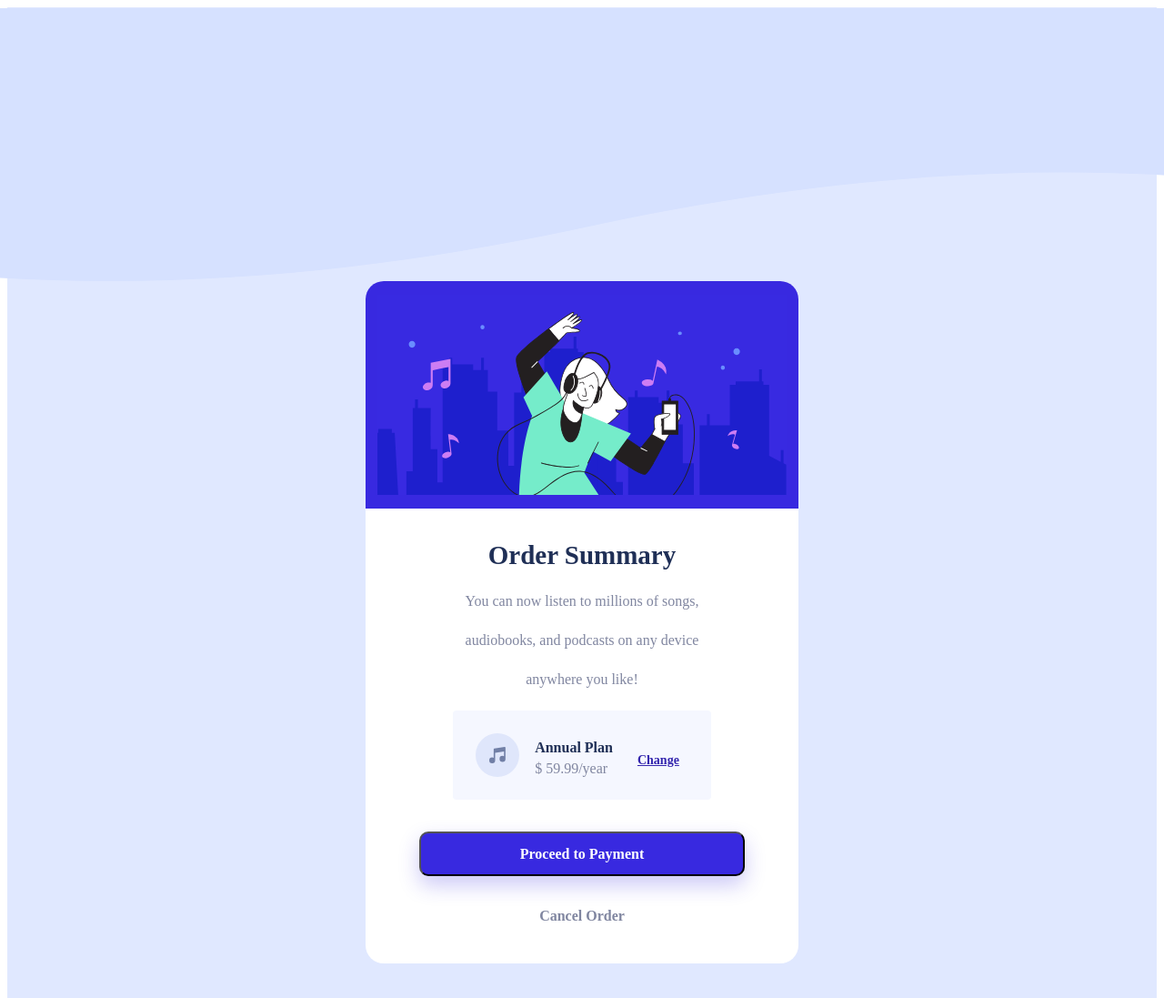
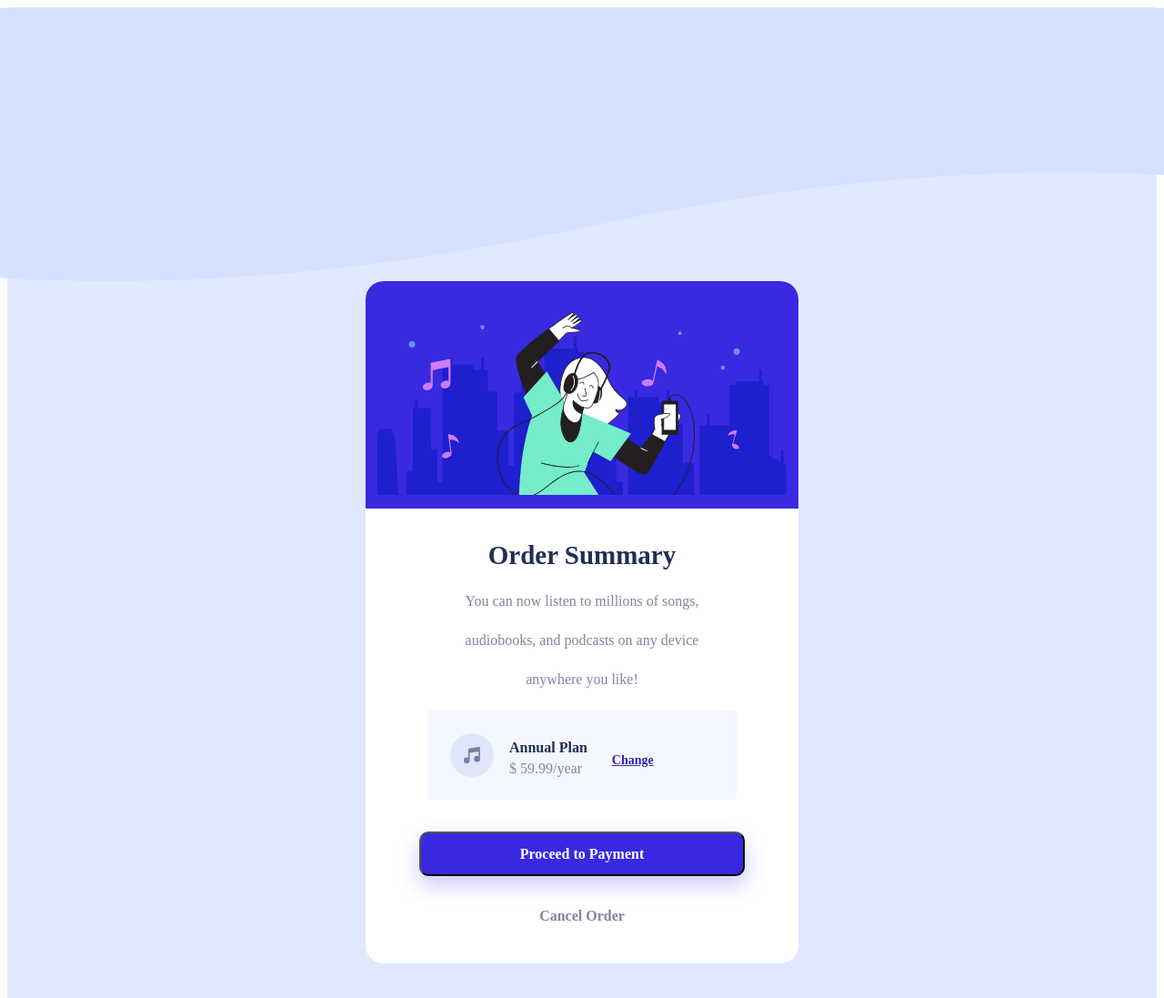
Before and after one commit to PriyankaRC16/order-summary-component, a plain HTML site: page index.html in a window 1280 px wide. Shown: the top 1097 px of the page at 91% size. Drawn offline with Linux system fonts and the light colour scheme.

Commit message:
Update styles.css

```diff
--- a/styles.css
+++ b/styles.css
@@ -80,6 +80,7 @@
     align-items: flex-start;
     gap: 140px;
     border-radius: 4px;
+    width: 290px;
     background: hsl(225, 100%, 98%);
 }
 
```
